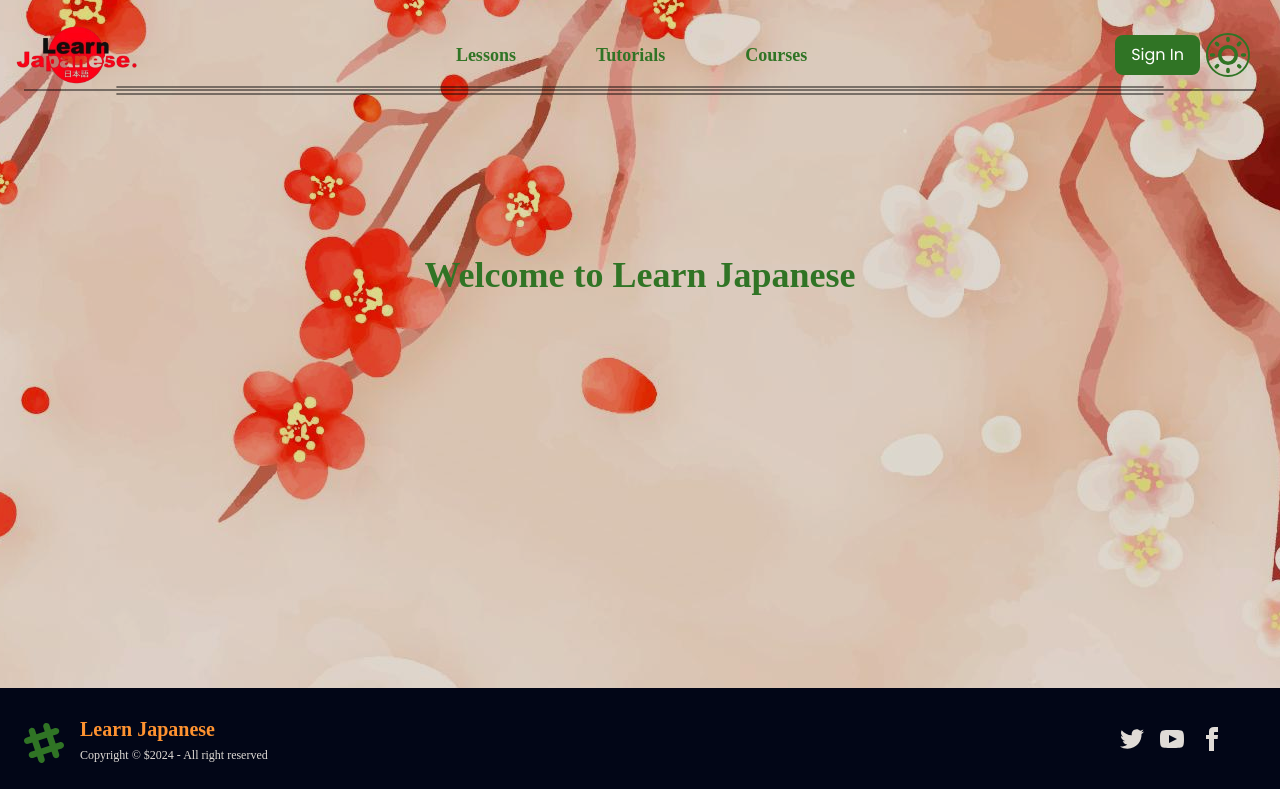
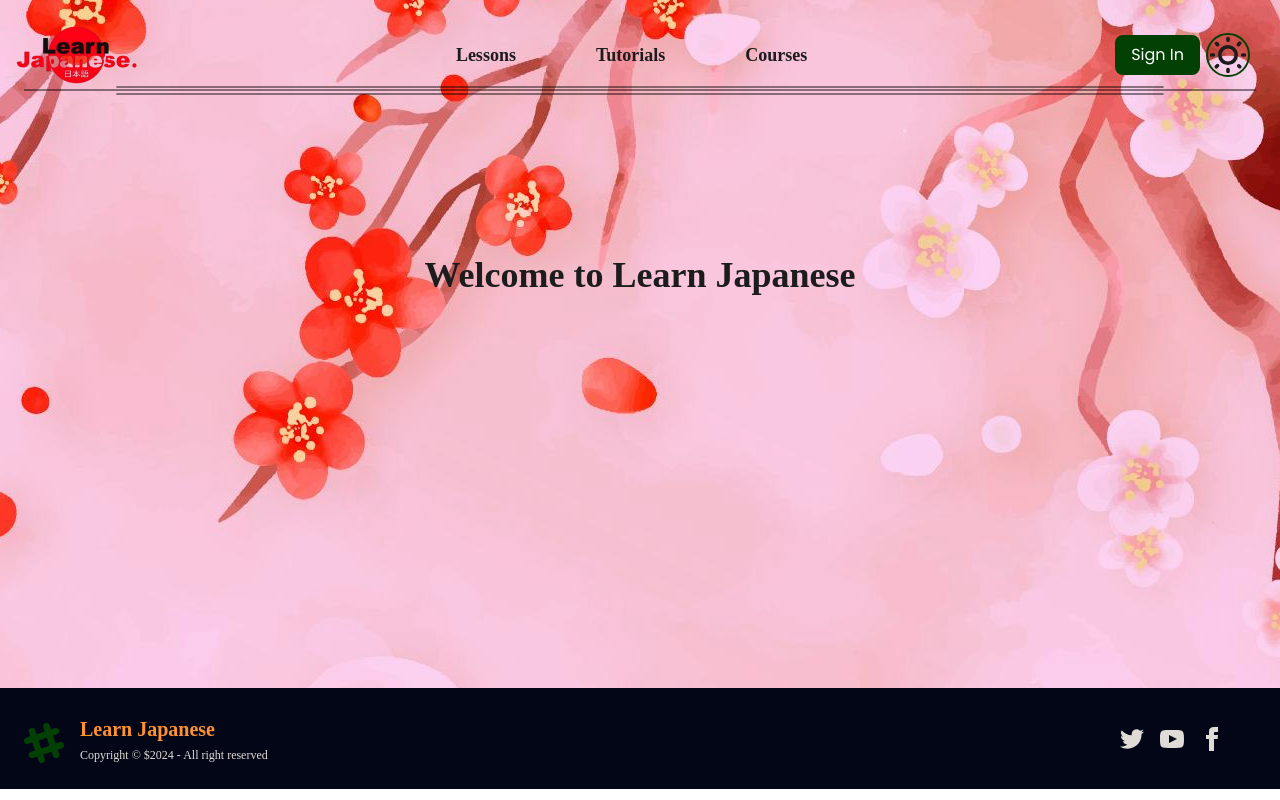
Before and after one commit to Rashedin-063/learn-japanese-app-client, a React (Vite) app: page / in a window 1280 px wide. Built offline with nearby package versions, Linux system fonts and the light colour scheme; no server answers; a web font is replaced by a local one.

Commit message:
theme updated

```diff
--- a/src/providers/ThemeProvider.jsx
+++ b/src/providers/ThemeProvider.jsx
@@ -7,16 +7,16 @@ import { ThemeContext } from '../hooks/useTheme';
 const themes = {
   light: {
     colors: {
-      primary: 'text-amber-glow',
-      background: 'bg-zen-serenity',
-      textPrimary: 'text-green-heaven',
+      primary: 'text-green-heaven',
+      background: 'bg-blossom-haze',
+      textPrimary: 'text-zen-charcoal',
     },
   },
   dark: {
     colors: {
-      primary: 'text-green-heaven',
-      background: 'bg-blossom-haze',
-      textPrimary: 'text-zen-charcoal',
+      primary: 'text-amber-glow',
+      background: 'bg-zen-serenity',
+      textPrimary: 'text-green-heaven',
     },
   },
 };
--- a/tailwind.config.js
+++ b/tailwind.config.js
@@ -12,7 +12,7 @@ export default {
         'zen-serenity': '#E0DBD6',
         'blossom-haze': '#FED6FC',
         'amber-glow': '#FE9230',
-        'green-heaven': '#307425',
+        'green-heaven': '#034003',
         'autumn-ember': '#993300',
         'crimson-gate': '#ff0066',
         'zen-charcoal': '#1C1C1C',
```
Also changed, not shown: 1 other file (tests, documents, lock files or other folders).
